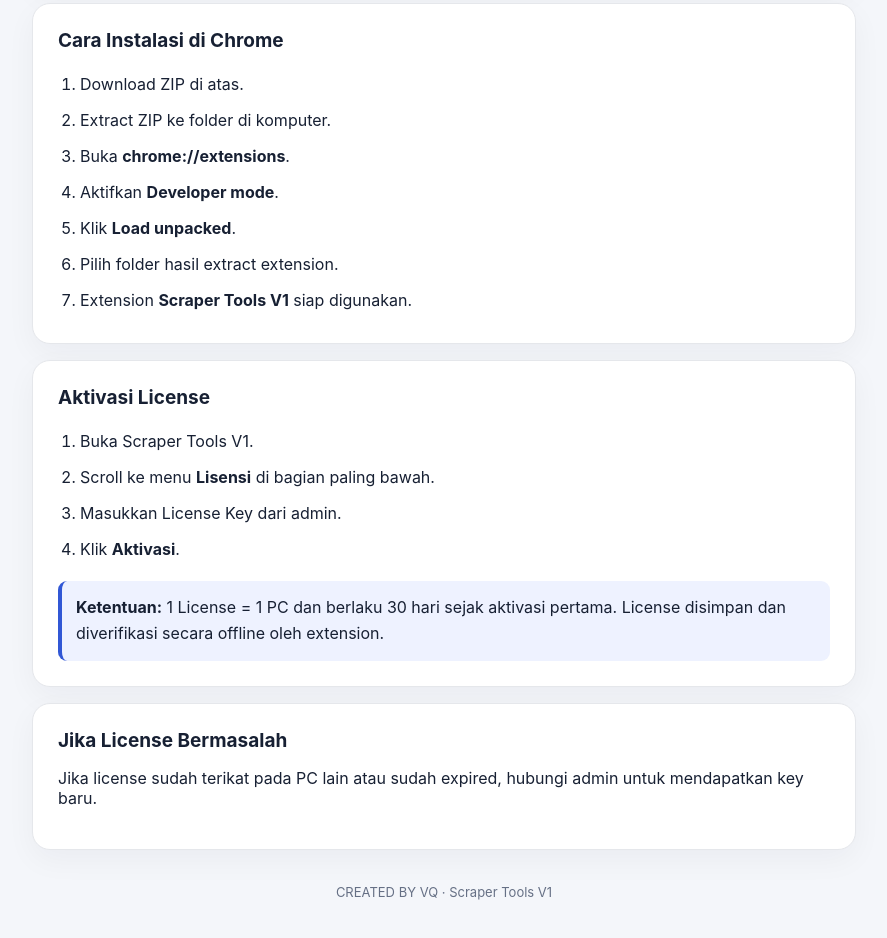
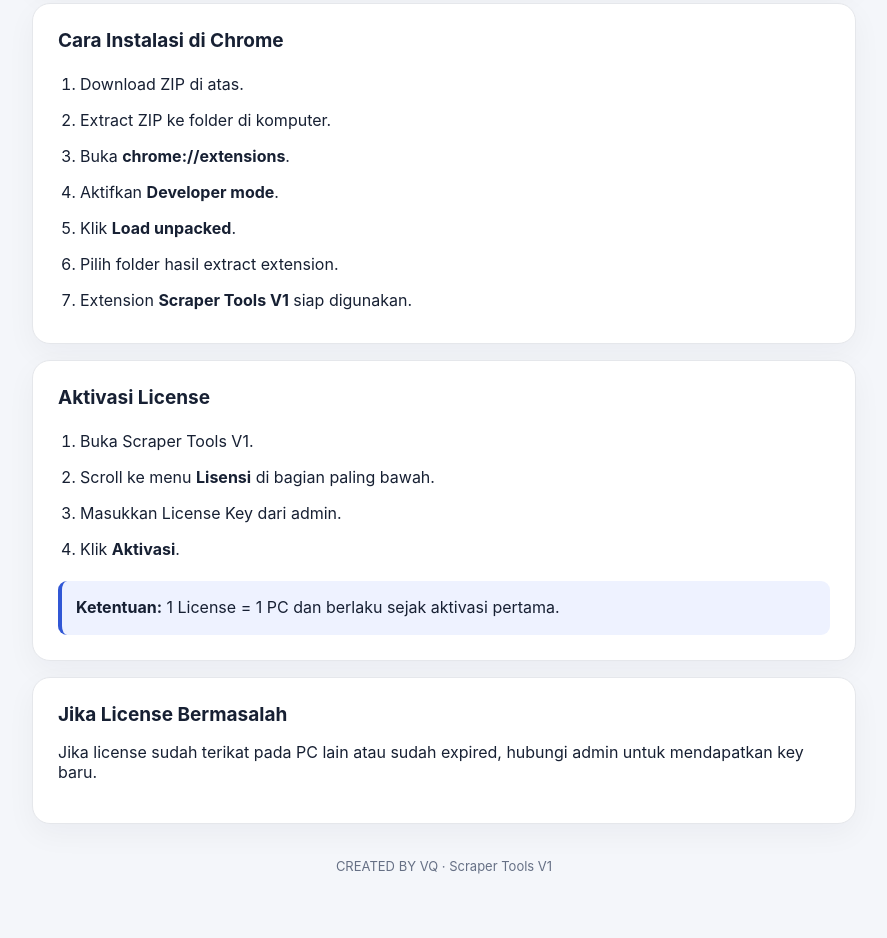
Before and after one commit to VQBDM-TOOLS/ScrapeTools, a plain HTML site: page index.html in a window 1280 px wide. Shown: the part 490-1428 px from the top of the page, without its empty margins (196-1083 px from the left). Drawn offline with Linux system fonts and the light colour scheme.

Commit message:
Update index.html

```diff
--- a/index.html
+++ b/index.html
@@ -49,7 +49,7 @@ footer{text-align:center;color:#667085;font-size:13px;padding:18px}
 <li>Masukkan License Key dari admin.</li>
 <li>Klik <b>Aktivasi</b>.</li>
 </ol>
-<div class="note"><b>Ketentuan:</b> 1 License = 1 PC dan berlaku 30 hari sejak aktivasi pertama. License disimpan dan diverifikasi secara offline oleh extension.</div>
+<div class="note"><b>Ketentuan:</b> 1 License = 1 PC dan berlaku sejak aktivasi pertama.</div>
 </section>
 
 <section class="card">
```
